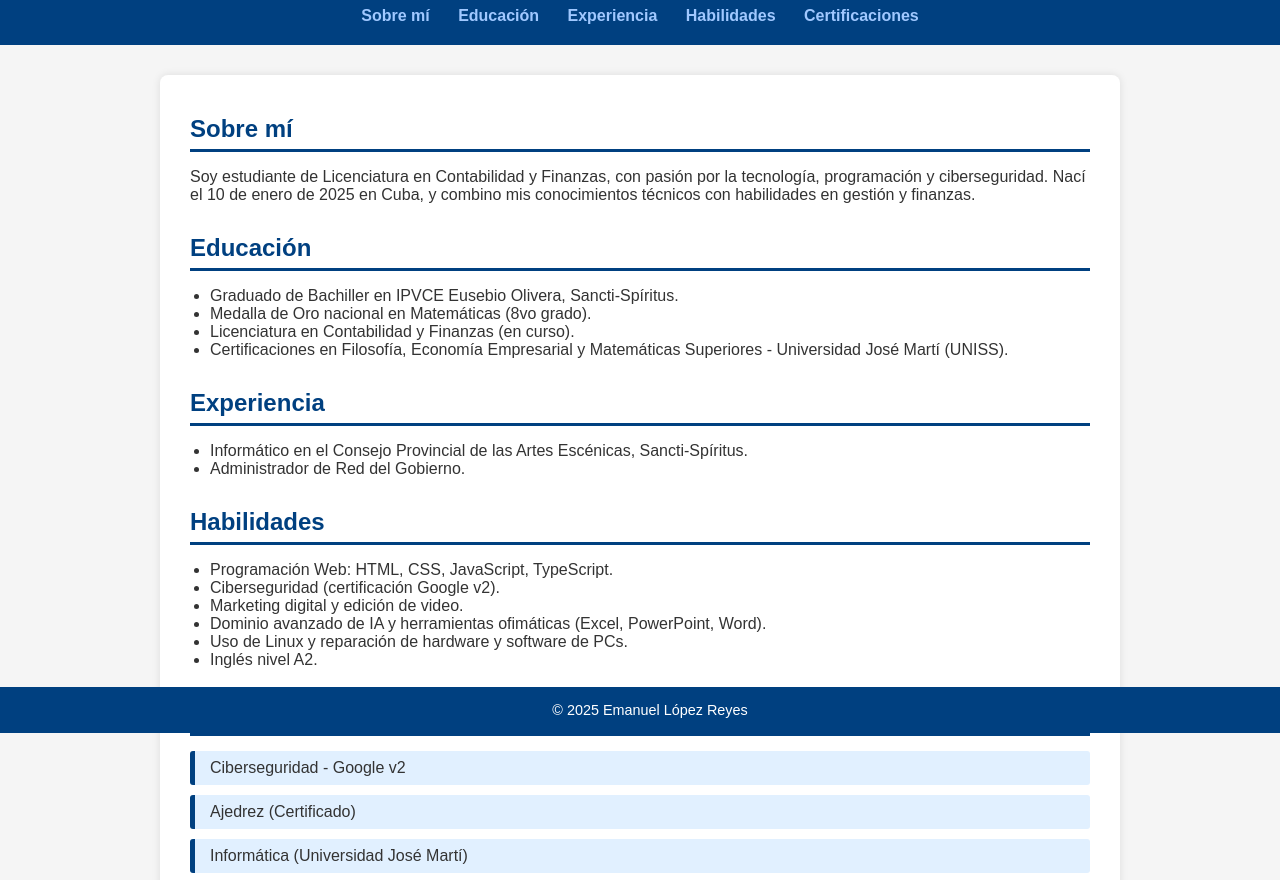
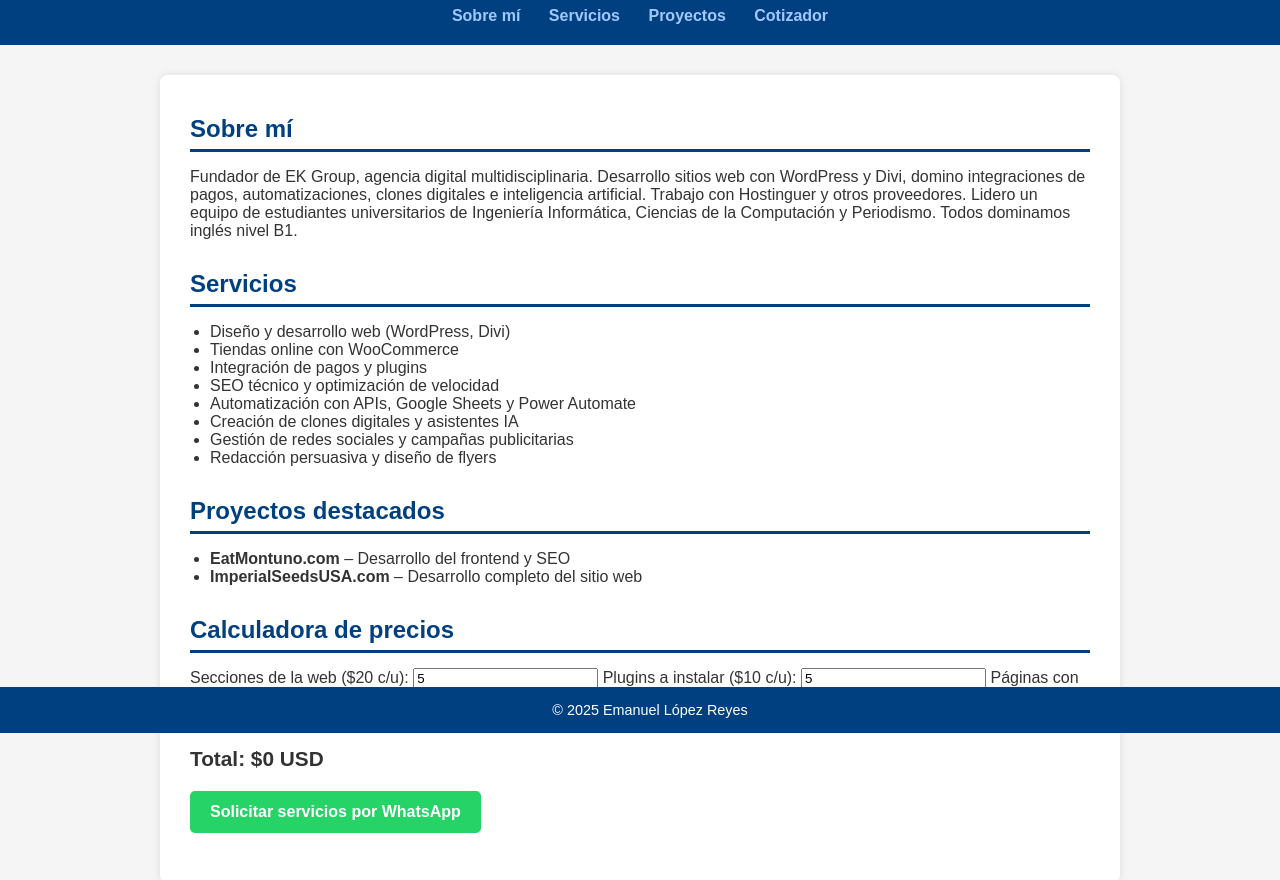
Before and after one commit to emanuellopezreyes/emanuellopezreyes.github.io, a plain HTML site: page index.html in a window 1280 px wide. Shown: the part 67-947 px from the top of the page. Drawn offline with Linux system fonts and the light colour scheme.

Commit message:
Update index.html

```diff
--- a/index.html
+++ b/index.html
@@ -54,6 +54,21 @@
     ul {
       padding-left: 20px;
     }
+    .total {
+      font-size: 1.3em;
+      margin-top: 15px;
+      font-weight: bold;
+    }
+    .whatsapp-btn {
+      display: inline-block;
+      margin-top: 20px;
+      padding: 12px 20px;
+      background-color: #25D366;
+      color: white;
+      text-decoration: none;
+      border-radius: 5px;
+      font-weight: bold;
+    }
     footer {
       text-align: center;
       padding: 15px 10px;
@@ -64,13 +79,6 @@
       width: 100%;
       bottom: 0;
     }
-    .certificate {
-      background: #e1f0ff;
-      border-left: 5px solid #004080;
-      padding: 8px 15px;
-      margin-bottom: 10px;
-      border-radius: 3px;
-    }
   </style>
 </head>
 <body>
@@ -78,10 +86,9 @@
     <h1>Emanuel López Reyes</h1>
     <nav>
       <a href="#about">Sobre mí</a>
-      <a href="#education">Educación</a>
-      <a href="#experience">Experiencia</a>
-      <a href="#skills">Habilidades</a>
-      <a href="#certifications">Certificaciones</a>
+      <a href="#services">Servicios</a>
+      <a href="#projects">Proyectos</a>
+      <a href="#calculator">Cotizador</a>
     </nav>
   </header>
 
@@ -89,55 +96,59 @@
     <section id="about">
       <h2>Sobre mí</h2>
       <p>
-        Soy estudiante de Licenciatura en Contabilidad y Finanzas, con pasión
-        por la tecnología, programación y ciberseguridad. Nací el 10 de enero de 2025 en Cuba,
-        y combino mis conocimientos técnicos con habilidades en gestión y finanzas.
+        Fundador de EK Group, agencia digital multidisciplinaria. Desarrollo sitios web con WordPress y Divi, domino integraciones de pagos, automatizaciones, clones digitales e inteligencia artificial. Trabajo con Hostinguer y otros proveedores. Lidero un equipo de estudiantes universitarios de Ingeniería Informática, Ciencias de la Computación y Periodismo. Todos dominamos inglés nivel B1.
       </p>
     </section>
 
-    <section id="education">
-      <h2>Educación</h2>
+    <section id="services">
+      <h2>Servicios</h2>
       <ul>
-        <li>Graduado de Bachiller en IPVCE Eusebio Olivera, Sancti-Spíritus.</li>
-        <li>Medalla de Oro nacional en Matemáticas (8vo grado).</li>
-        <li>Licenciatura en Contabilidad y Finanzas (en curso).</li>
-        <li>Certificaciones en Filosofía, Economía Empresarial y Matemáticas Superiores - Universidad José Martí (UNISS).</li>
+        <li>Diseño y desarrollo web (WordPress, Divi)</li>
+        <li>Tiendas online con WooCommerce</li>
+        <li>Integración de pagos y plugins</li>
+        <li>SEO técnico y optimización de velocidad</li>
+        <li>Automatización con APIs, Google Sheets y Power Automate</li>
+        <li>Creación de clones digitales y asistentes IA</li>
+        <li>Gestión de redes sociales y campañas publicitarias</li>
+        <li>Redacción persuasiva y diseño de flyers</li>
       </ul>
     </section>
 
-    <section id="experience">
-      <h2>Experiencia</h2>
+    <section id="projects">
+      <h2>Proyectos destacados</h2>
       <ul>
-        <li>Informático en el Consejo Provincial de las Artes Escénicas, Sancti-Spíritus.</li>
-        <li>Administrador de Red del Gobierno.</li>
+        <li><strong>EatMontuno.com</strong> – Desarrollo del frontend y SEO</li>
+        <li><strong>ImperialSeedsUSA.com</strong> – Desarrollo completo del sitio web</li>
       </ul>
     </section>
 
-    <section id="skills">
-      <h2>Habilidades</h2>
-      <ul>
-        <li>Programación Web: HTML, CSS, JavaScript, TypeScript.</li>
-        <li>Ciberseguridad (certificación Google v2).</li>
-        <li>Marketing digital y edición de video.</li>
-        <li>Dominio avanzado de IA y herramientas ofimáticas (Excel, PowerPoint, Word).</li>
-        <li>Uso de Linux y reparación de hardware y software de PCs.</li>
-        <li>Inglés nivel A2.</li>
-      </ul>
-    </section>
-
-    <section id="certifications">
-      <h2>Certificaciones</h2>
-      <div class="certificate">Ciberseguridad - Google v2</div>
-      <div class="certificate">Ajedrez (Certificado)</div>
-      <div class="certificate">Informática (Universidad José Martí)</div>
-      <div class="certificate">Filosofía (Universidad José Martí)</div>
-      <div class="certificate">Economía Empresarial (Universidad José Martí)</div>
-      <div class="certificate">Matemáticas Superiores (Universidad José Martí)</div>
+    <section id="calculator">
+      <h2>Calculadora de precios</h2>
+      <label>Secciones de la web ($20 c/u): <input type="number" id="secciones" value="5"></label>
+      <label>Plugins a instalar ($10 c/u): <input type="number" id="plugins" value="5"></label>
+      <label>Páginas con redacción ($5 c/u): <input type="number" id="redaccion" value="3"></label>
+      <label><input type="checkbox" id="woocommerce"> Incluir tienda WooCommerce (+$100)</label>
+      <label><input type="checkbox" id="seo"> Optimización SEO (+$30)</label>
+      <button onclick="calcular()">Calcular total</button>
+      <div class="total" id="resultado">Total: $0 USD</div>
+      <a class="whatsapp-btn" href="https://wa.me/+5363954799" target="_blank">Solicitar servicios por WhatsApp</a>
     </section>
   </main>
 
   <footer>
     &copy; 2025 Emanuel López Reyes
   </footer>
+
+  <script>
+    function calcular() {
+      const secciones = parseInt(document.getElementById('secciones').value) * 20;
+      const plugins = parseInt(document.getElementById('plugins').value) * 10;
+      const redaccion = parseInt(document.getElementById('redaccion').value) * 5;
+      const woocommerce = document.getElementById('woocommerce').checked ? 100 : 0;
+      const seo = document.getElementById('seo').checked ? 30 : 0;
+      const total = secciones + plugins + redaccion + woocommerce + seo;
+      document.getElementById('resultado').innerText = `Total: $${total} USD`;
+    }
+  </script>
 </body>
 </html>
```
